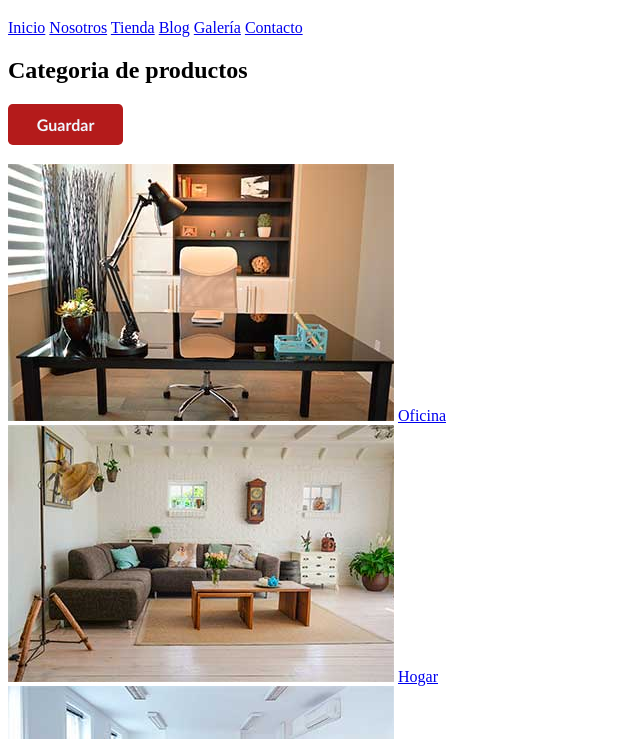
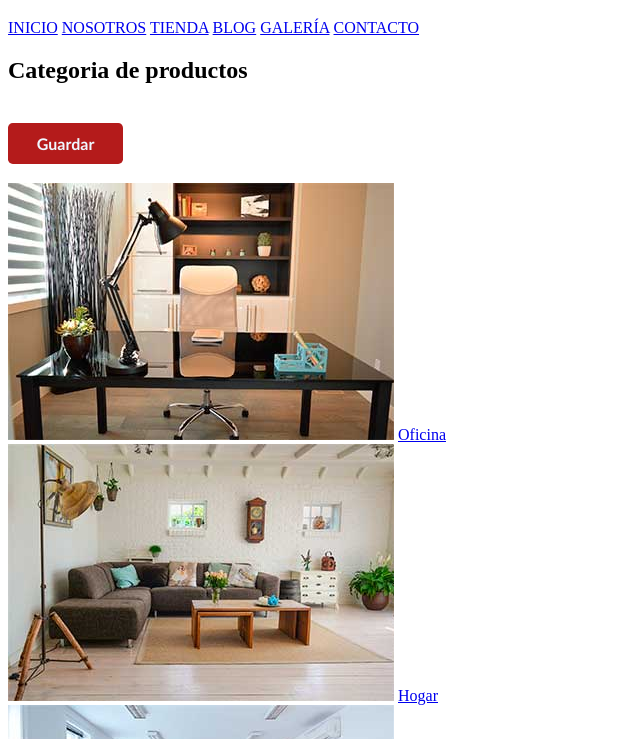
Before and after one commit to breadsk/muebles, a plain HTML site: page index.html in a window 1280 px wide. Shown: the part 61-800 px from the top of the page, without its empty margins (0-640 px from the left). Drawn offline with Linux system fonts and the light colour scheme.

Commit message:
Cambios menores

```diff
--- a/css/app.css
+++ b/css/app.css
@@ -50,7 +50,7 @@ nav a:last-child {
     color: aliceblue;
     font-family: 'Gill Sans', 'Gill Sans MT', Calibri, 'Trebuchet MS', sans-serif;
     border-style: none;
-    margin-bottom: 1.2rem;
+    margin-top: 1.2rem;
     margin-bottom: 1.2rem;
     padding: .7rem 1.8rem;
     border-radius: .3rem;
@@ -59,8 +59,15 @@ nav a:last-child {
     transition: .3s;
 }
 
-.boton:hover {
+.boton:hover{
+    cursor: pointer;
+    background-color: #7d0909;
+    transition: .3s;
+}
+
+
+/* .boton:hover {
     cursor: pointer;
     background-color: #850505;
     transition: .3s;
-}
+} */
--- a/index.html
+++ b/index.html
@@ -13,7 +13,7 @@
         <h1>Tienda <span>Muebles</span></h1>
     </header>
 
-    <nav id="navegacion">
+    <nav>
         <a href="index.html">Inicio</a>
         <a href="nosotros.html">Nosotros</a>
         <a href="tienda.html">Tienda</a>
@@ -25,7 +25,11 @@
 
     <section>
         <h2>Categoria de <span>productos</span></h2>
-        <button class="boton">Guardar</button>
+        <button
+            id="boton"
+            class="boton">
+            Guardar
+        </button>
         <div>
             <img src="./img/categoria1.jpg" alt="Imagen categoria">
             <a href="#">Oficina</a>
@@ -157,7 +161,7 @@
         </div>
         <p>Todos los derechos Reservados, TiendaMuebles</p>
     </footer>
-
+<script src="./js/main.js"></script>
 </body>
 
 </html>
--- /dev/null
+++ b/js/main.js
@@ -0,0 +1,16 @@
+
+
+const boton = document.getElementById("boton");
+boton.addEventListener("click", ()=> {
+    console.log("Estoy haciendo click!!!!!!!!!");
+})
+
+algo();
+
+function algo(){
+    console.log("Escribe algo");
+}
+
+const algo = () => {
+    console.log("Escribe algo");
+}
```
